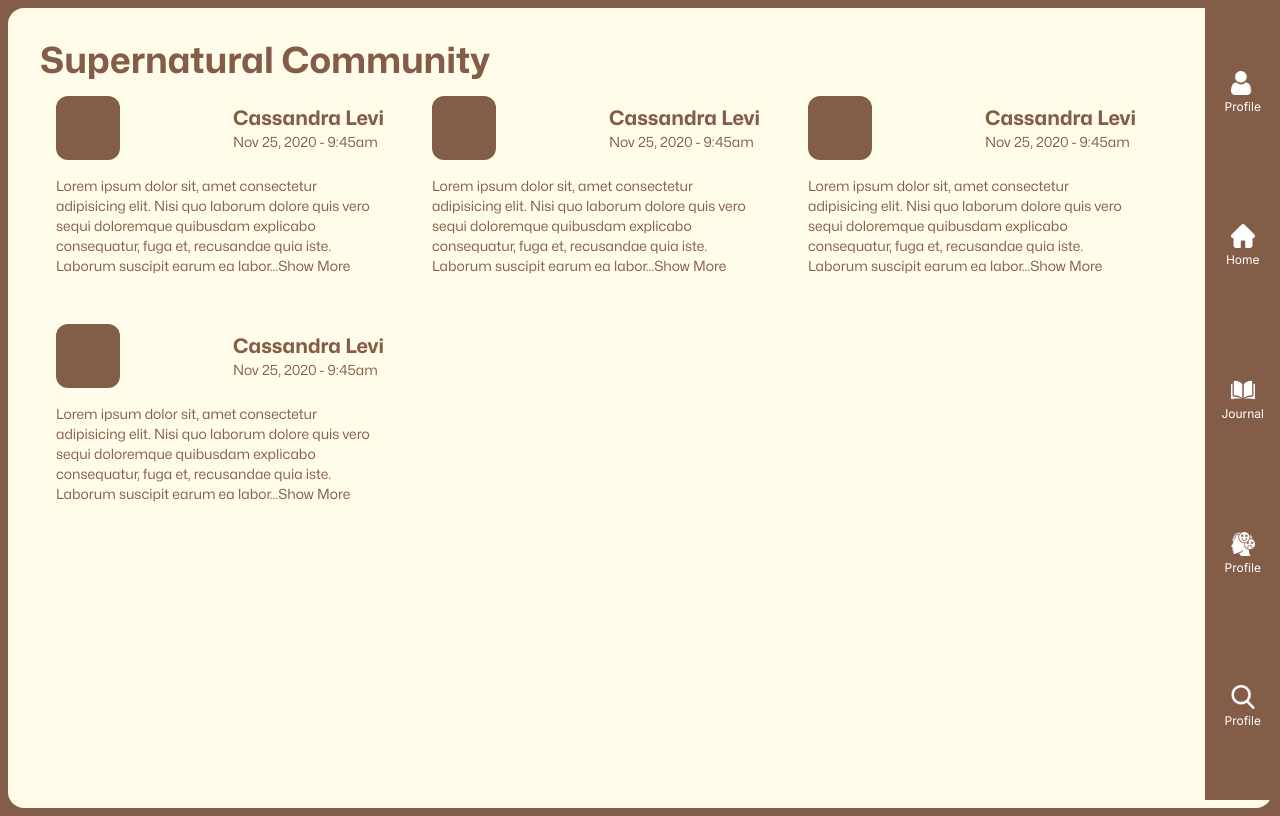
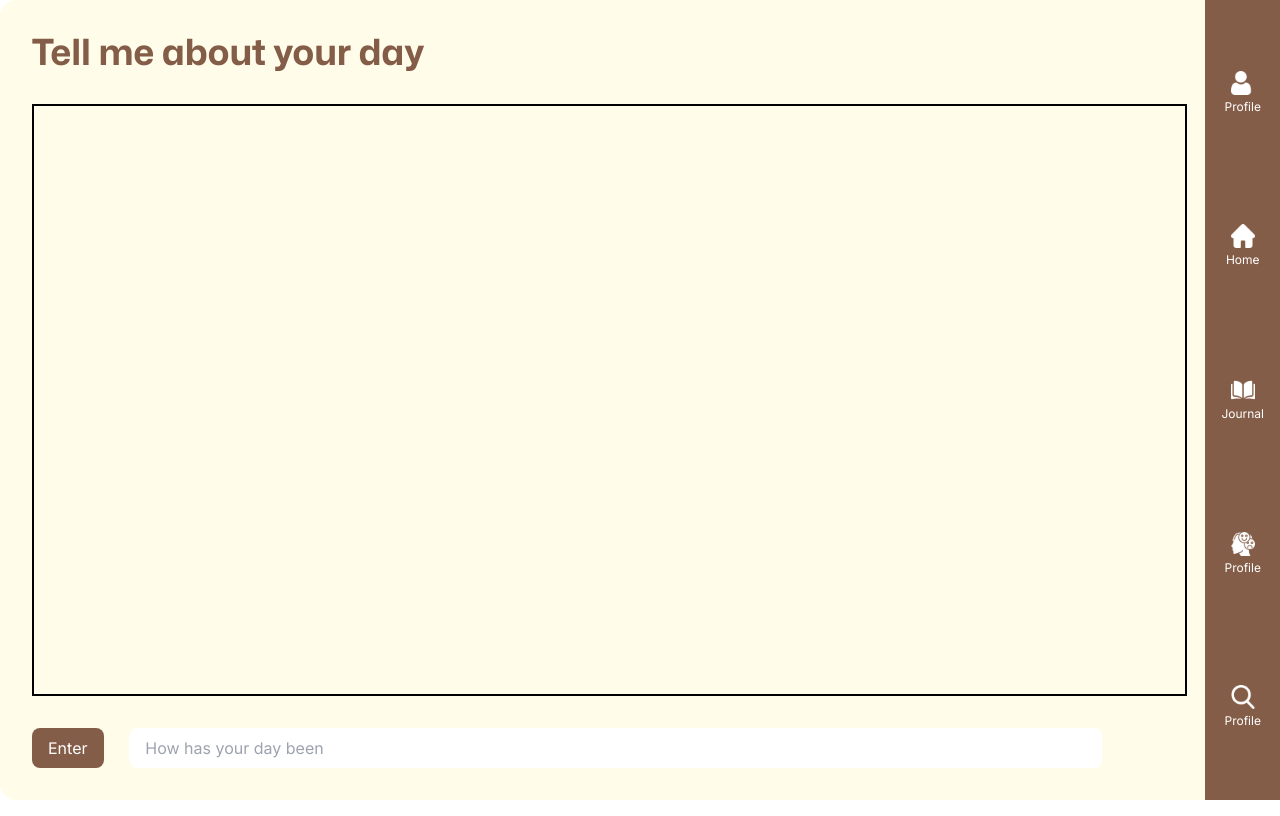
Before and after one commit to Keshav-Aneja/intel_hack, a Next.js app: page / in a window 1280 px wide. Built offline with nearby package versions, Linux system fonts and the light colour scheme.

Commit message:
feat:messaging

```diff
--- a/src/app/page.tsx
+++ b/src/app/page.tsx
@@ -1,9 +1,45 @@
-import Image from "next/image";
-import Emotion from "./emotion/page";
-export default function Home() {
+"use client"
+import EmotionCard from "./components/EmotionCard";
+import Navbar from "./components/Navbar";
+import { useState,useEffect, useRef } from "react";
+ export default function Home() {
+  const [messages,setMessages]=useState<string[]>([]);
+  const [currentUserInput,setCurrentUserInput]=useState<string>('')
+  const [outputData,setOutputData]=useState<string>('')
+  const sectionRef=useRef<HTMLDivElement>(null)
+
+  const handleUserTextSubmission=async(e:any)=>{
+    setMessages([...messages,currentUserInput])
+    AddMessageNode(currentUserInput)
+    //await request then add message
+    setOutputData('a')
+    AddMessageNode('whatever is output')
+
+  }
+  const AddMessageNode=(text:string)=>{
+    const toAddText=document.createElement('div')
+    toAddText.innerHTML=text;
+    sectionRef.current?.appendChild(toAddText)
+  }
   return (
-    <div className="w-full bg-primary_text p-2">
-      <Emotion />
+    <div className="w-full h-screen bg-bg_primary rounded-2xl p-8 relative flex flex-col  gap-[2rem]">
+      <Navbar />
+      <div className="heading font-mona_bold text-4xl text-primary_text">
+        Tell me about your day
+      </div>
+      <div className="h-[85vh] w-[95%] border-[2px] border-black overflow-scroll flex flex-col justify-start items-start gap-[2rem]" ref={sectionRef}>
+      {
+
+      }
+      </div>
+      <div className="flex flex-col-reverse justify-center w-full gap-[2rem] relative" >
+
+        <button type="submit" className="rounded-[.5rem] text-white px-4 py-2 bg-primary_text w-fit top-0 absolute" onClick={handleUserTextSubmission}>Enter</button>
+        <input type="text" className=" px-[1rem] py-[0.5rem]  rounded-lg translate-x-[10%] w-[80%] focus:border-primary_text" placeholder="How has your day been" onChange={(e)=>{
+        setCurrentUserInput(e.target.value.toString())
+        }} value={currentUserInput}/>
+      </div>
+
     </div>
   );
 }
```
